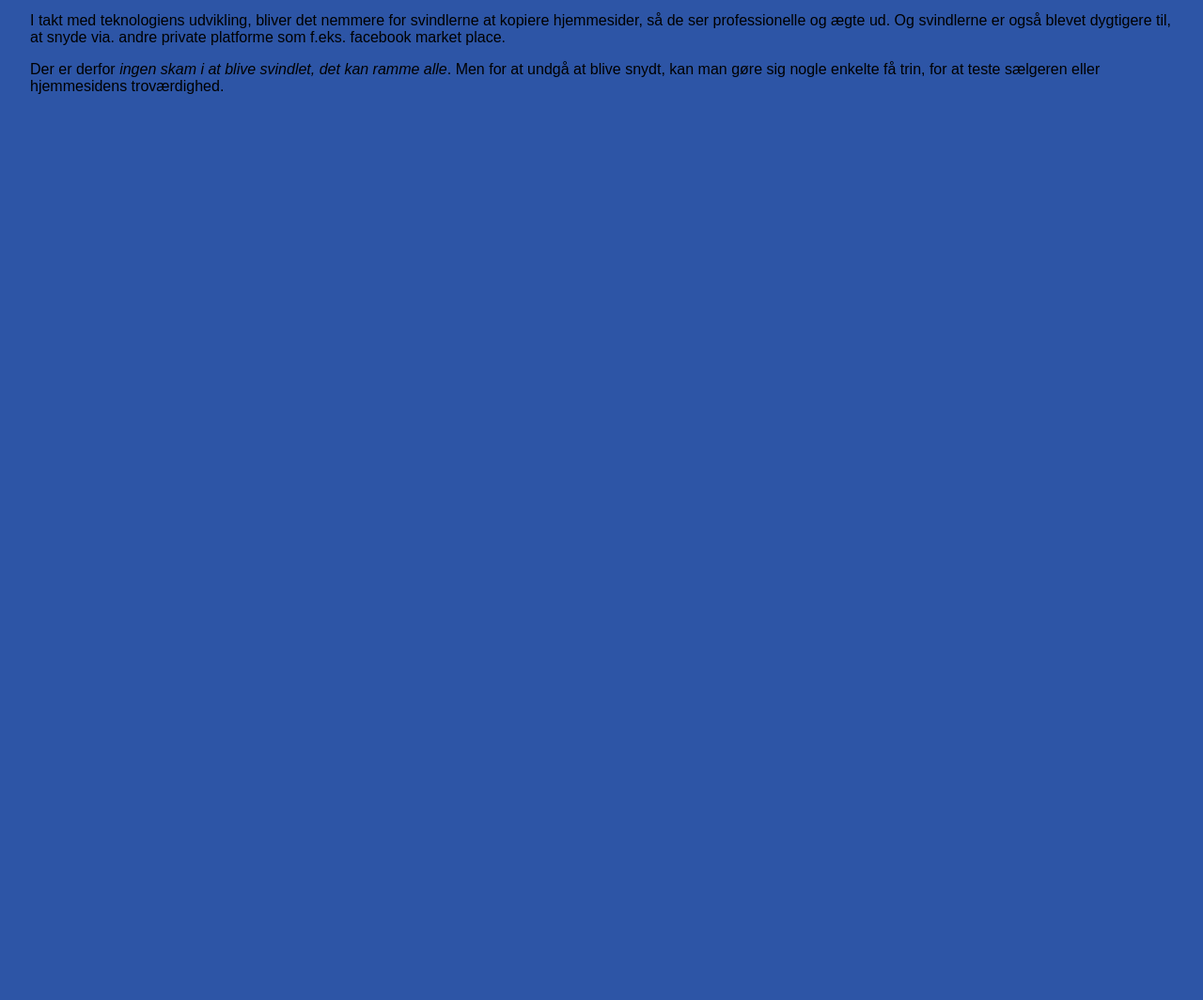
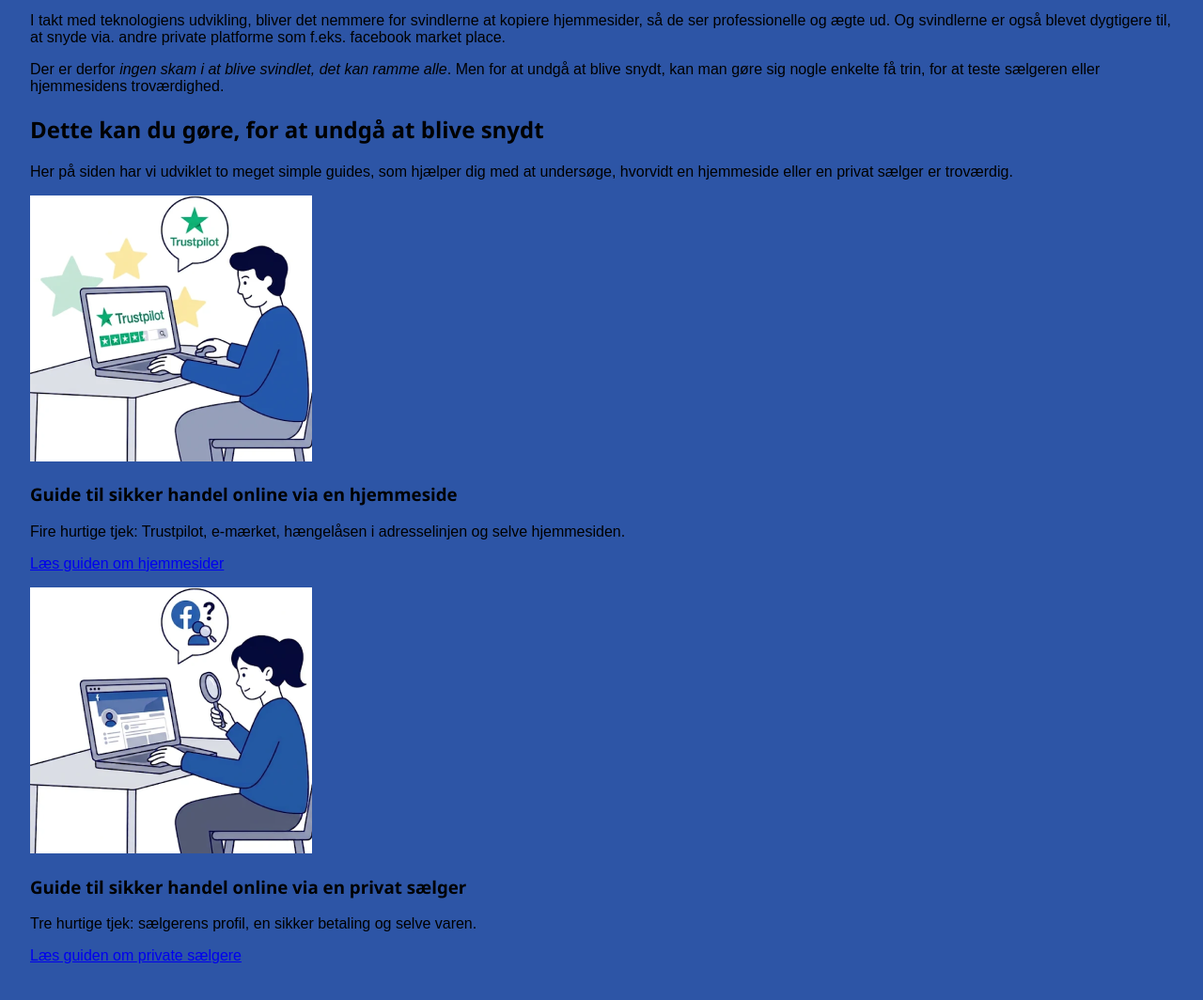
Before and after one commit to NinaRiisHolmgaard/soh-web, a plain HTML site: page index.html in a window 1280 px wide. Shown: the part 394-1458 px from the top of the page at 94% size. Before the commit the page ends 800 px from the top, so only its background shows below. Drawn offline with Linux system fonts and the light colour scheme.

Commit message:
guide links og billeder

```diff
--- a/index.html
+++ b/index.html
@@ -41,6 +41,27 @@
         <!--<em> = betoning. Står i kursiv-->
         <p>Der er derfor <em>ingen skam i at blive svindlet, det kan ramme alle</em>. Men for at undgå at blive snydt, kan man gøre sig nogle enkelte få trin, for at teste sælgeren eller hjemmesidens troværdighed.</p>
     </section>
+
+    <section class="front-section" id="guides">
+        <h2>Dette kan du gøre, for at undgå at blive snydt</h2>
+        <p>Her på siden har vi udviklet to meget simple guides, som hjælper dig med at undersøge, hvorvidt en hjemmeside eller en privat sælger er troværdig.</p>
+
+        <div class="guide-cards">
+            <article class="guide-card">
+                <img src="images/guides/trustpilot.png" alt="" width="300" height="283">
+                <h3>Guide til sikker handel online via en hjemmeside</h3>
+                <p>Fire hurtige tjek: Trustpilot, e-mærket, hængelåsen i adresselinjen og selve hjemmesiden.</p>
+                <p class="card-link"><a href="guides.html#hjemmesider">Læs guiden om hjemmesider</a></p>
+            </article>
+
+            <article class="guide-card">
+                <img src="images/guides/profil.png" alt="" width="300" height="283">
+					<h3>Guide til sikker handel online via en privat sælger</h3>
+					<p>Tre hurtige tjek: sælgerens profil, en sikker betaling og selve varen.</p>
+					<p class="card-link"><a href="guides.html#private">Læs guiden om private sælgere</a></p>
+            </article>
+        </div>
+    </section>
 </main>
 
 
```
Also changed, not shown: images/guides/e-maerket.png (added), images/guides/haengelaas.png (added), images/guides/hjemmesiden.png (added), images/guides/profil.png (added), images/guides/trustpilot.png (added), images/guides/varen.png (added).
